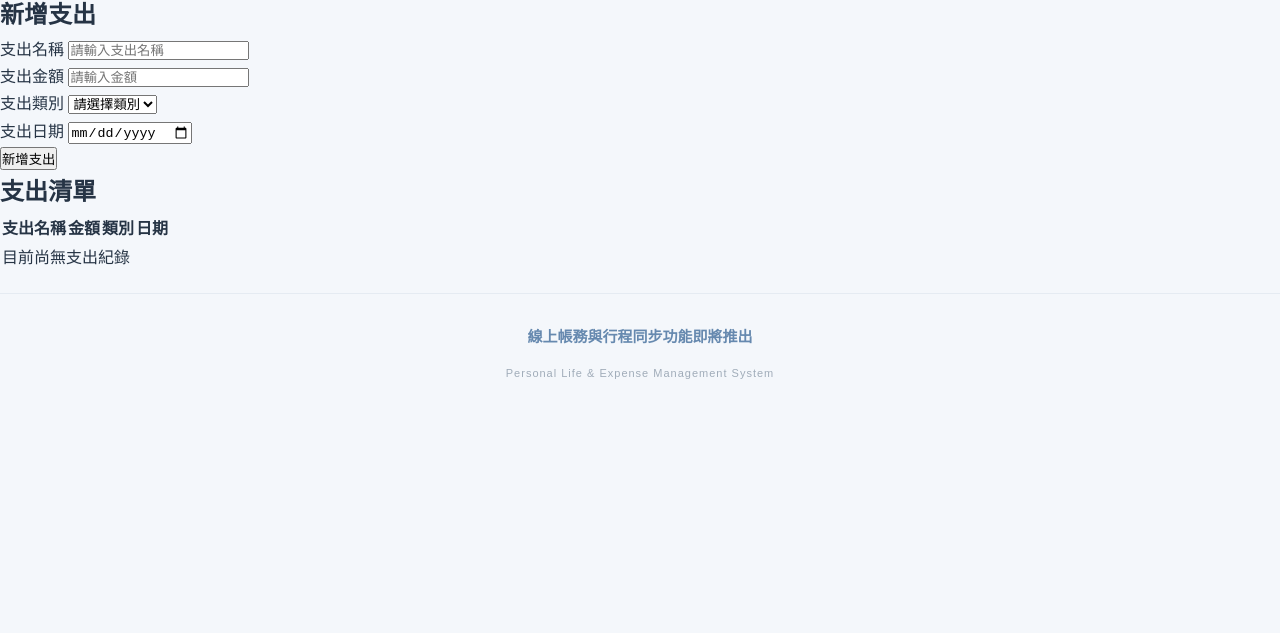
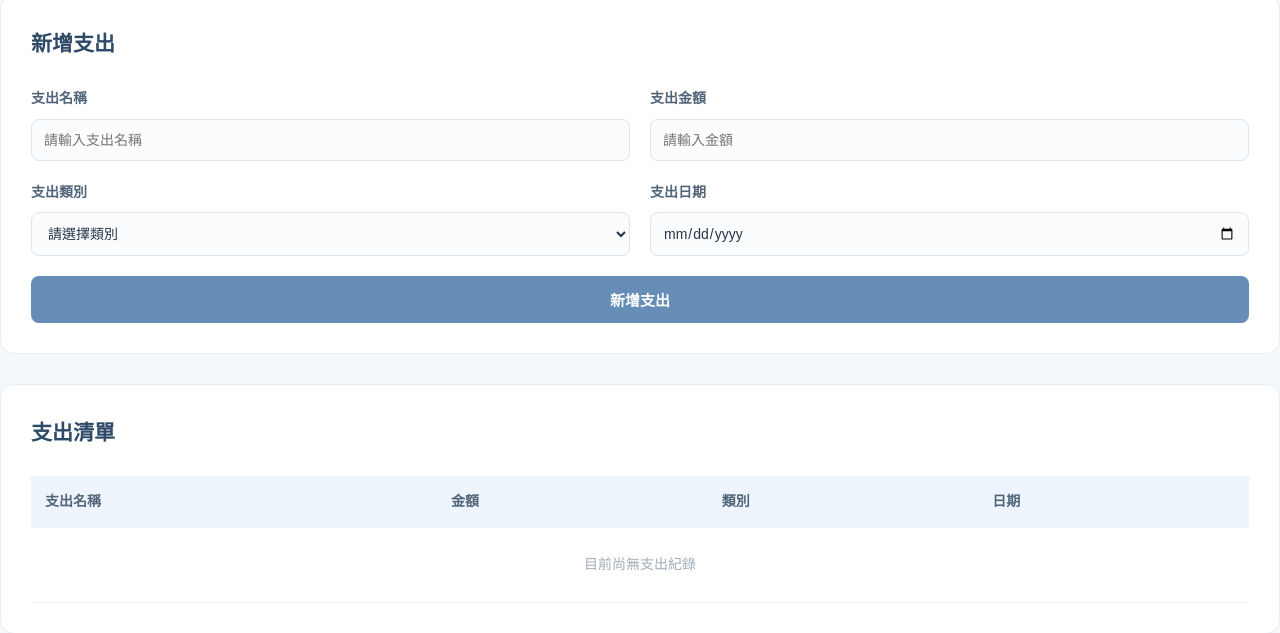
Before and after one commit to duyento5813-ctrl/l-ch-tr-nh-, a plain HTML site: page finance.html in a window 1280 px wide. Shown: the part 168-801 px from the top of the page. Drawn offline with Linux system fonts and the light colour scheme.

Commit message:
Update style.css

```diff
--- a/style.css
+++ b/style.css
@@ -215,3 +215,137 @@ body {
         margin-top: 10px;
     }
 }
+
+/* =========================
+   Expense Management
+========================= */
+
+.expense-section {
+    background-color: #FFFFFF;
+    border: 1px solid #E7EDF4;
+    border-radius: 14px;
+    padding: 30px;
+    margin-bottom: 30px;
+}
+
+.expense-section h2 {
+    font-size: 21px;
+    color: #304B68;
+    margin-bottom: 25px;
+}
+
+/* Form */
+
+#expenseForm {
+    display: grid;
+    grid-template-columns: repeat(2, 1fr);
+    gap: 20px;
+}
+
+.form-group {
+    display: flex;
+    flex-direction: column;
+    gap: 8px;
+}
+
+.form-group label {
+    font-size: 14px;
+    font-weight: 600;
+    color: #526579;
+}
+
+.form-group input,
+.form-group select {
+    width: 100%;
+    padding: 12px;
+    border: 1px solid #DCE5EF;
+    border-radius: 8px;
+    background-color: #FAFCFE;
+    color: #263445;
+    font-size: 14px;
+    font-family: inherit;
+}
+
+.form-group input:focus,
+.form-group select:focus {
+    outline: none;
+    border-color: #83A9D0;
+}
+
+/* Submit Button */
+
+.submit-btn {
+    grid-column: 1 / -1;
+    padding: 13px;
+    border: none;
+    border-radius: 8px;
+    background-color: #668DB6;
+    color: white;
+    font-size: 15px;
+    font-weight: 600;
+    cursor: pointer;
+    font-family: inherit;
+}
+
+.submit-btn:hover {
+    background-color: #52799F;
+}
+
+/* Expense Table */
+
+.table-wrapper {
+    width: 100%;
+    overflow-x: auto;
+}
+
+.expense-table {
+    width: 100%;
+    border-collapse: collapse;
+    text-align: left;
+}
+
+.expense-table th {
+    background-color: #EEF4FB;
+    color: #526579;
+    font-size: 14px;
+    padding: 14px;
+    white-space: nowrap;
+}
+
+.expense-table td {
+    padding: 14px;
+    border-bottom: 1px solid #EDF1F5;
+    color: #526579;
+    font-size: 14px;
+}
+
+.expense-table .empty-message {
+    text-align: center;
+    color: #A0ACB9;
+    padding: 25px;
+}
+
+/* Mobile */
+
+@media (max-width: 600px) {
+
+    .expense-section {
+        padding: 20px 15px;
+    }
+
+    #expenseForm {
+        grid-template-columns: 1fr;
+        gap: 16px;
+    }
+
+    .expense-section h2 {
+        font-size: 19px;
+    }
+
+    .expense-table th,
+    .expense-table td {
+        padding: 10px;
+        font-size: 12px;
+    }
+
+}
```
